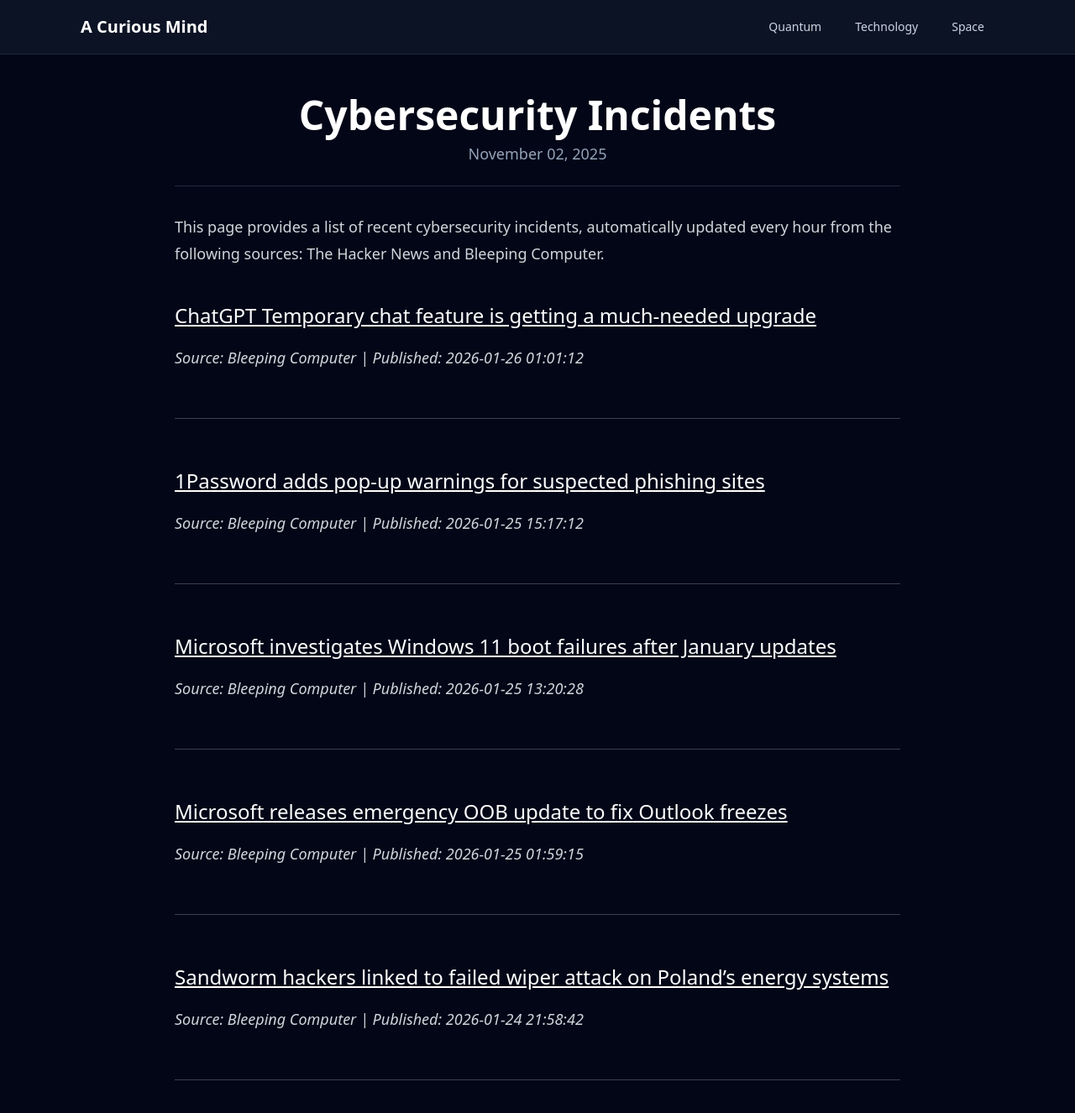
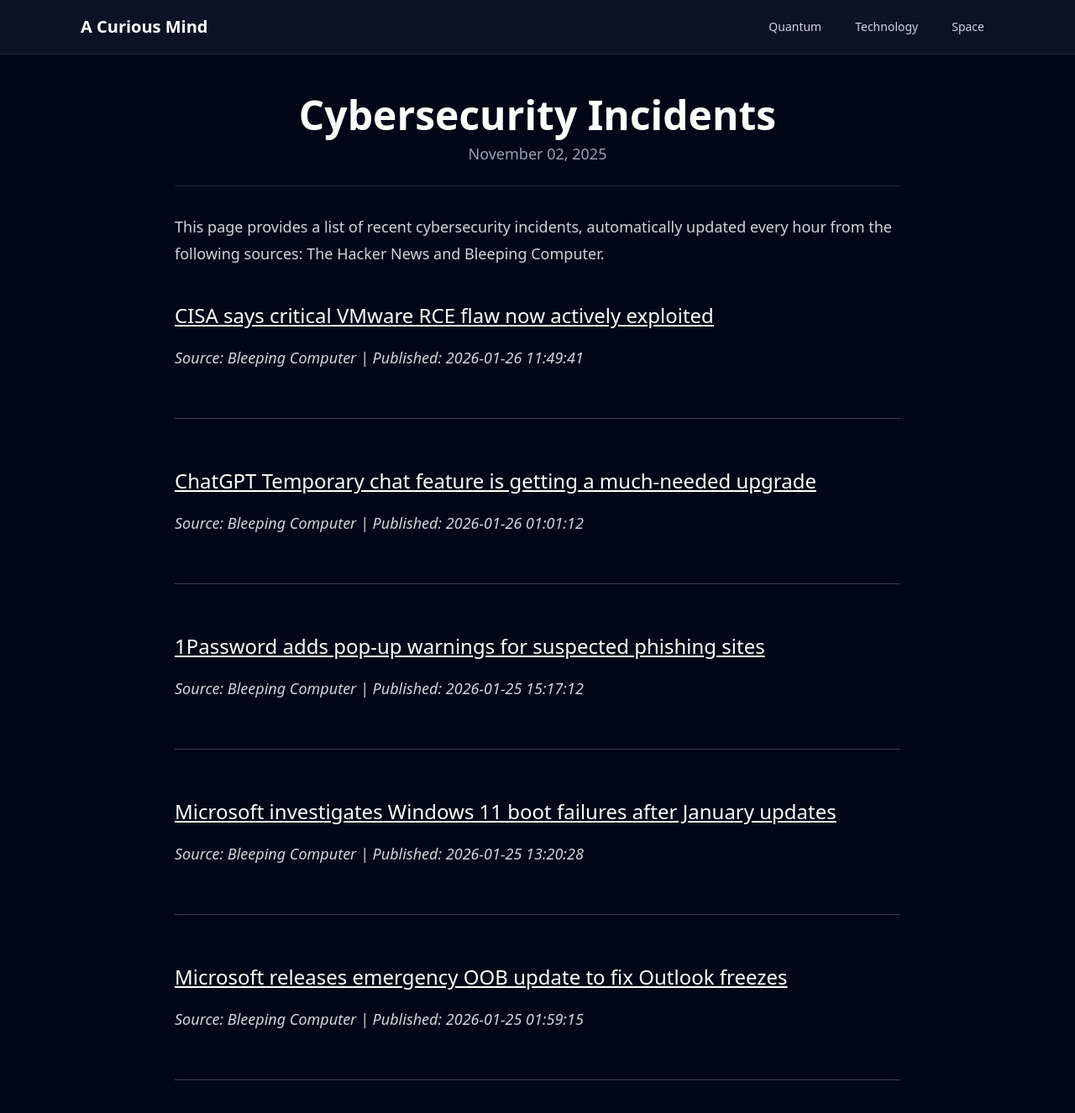
Before and after one commit to onehl7/onehl7.github.io, a Jekyll site: the page built from _posts/2025-11-02-cybersecurity-incidents.md, in a window 1280 px wide and 1400 px high. Shown: the top 1326 px of the window at 84% size. Built offline with Jekyll 4.4.1, drawn with Linux system fonts in a browser that asks for light colours; nearby versions of some CDN libraries.

Commit message:
Update news data

```diff
--- a/_data/news.json
+++ b/_data/news.json
@@ -1,4 +1,10 @@
 [
+  {
+    "source": "Bleeping Computer",
+    "title": "CISA says critical VMware RCE flaw now actively exploited",
+    "link": "https://www.bleepingcomputer.com/news/security/cisa-says-critical-vmware-rce-flaw-now-actively-exploited/",
+    "published": "2026-01-26 11:49:41"
+  },
   {
     "source": "Bleeping Computer",
     "title": "ChatGPT Temporary chat feature is getting a much-needed upgrade",
@@ -22,11 +28,5 @@
     "title": "Microsoft releases emergency OOB update to fix Outlook freezes",
     "link": "https://www.bleepingcomputer.com/news/microsoft/microsoft-releases-emergency-oob-update-to-fix-outlook-freezes/",
     "published": "2026-01-25 01:59:15"
-  },
-  {
-    "source": "Bleeping Computer",
-    "title": "Sandworm hackers linked to failed wiper attack on Poland\u2019s energy systems",
-    "link": "https://www.bleepingcomputer.com/news/security/sandworm-hackers-linked-to-failed-wiper-attack-on-polands-energy-systems/",
-    "published": "2026-01-24 21:58:42"
   }
 ]
```
